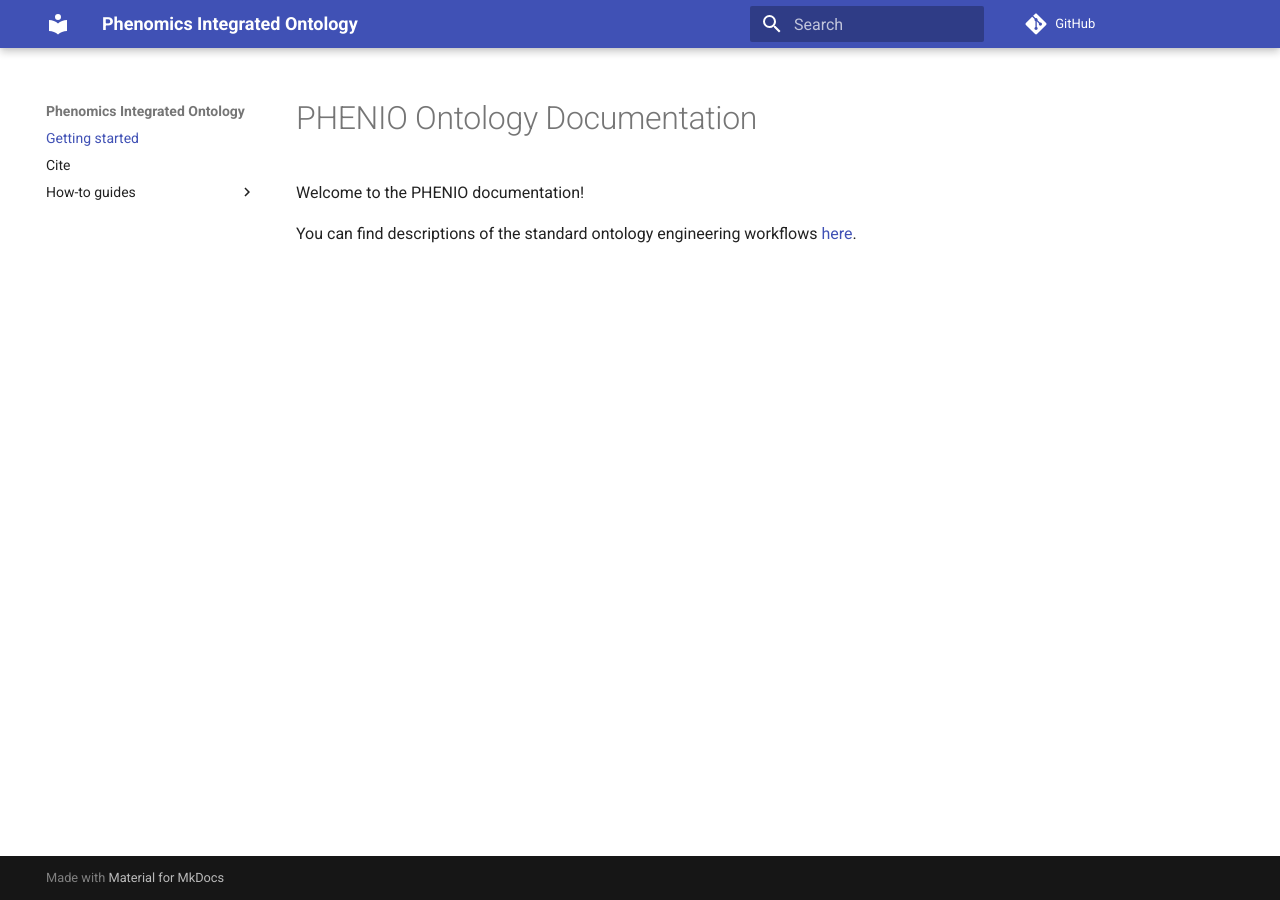
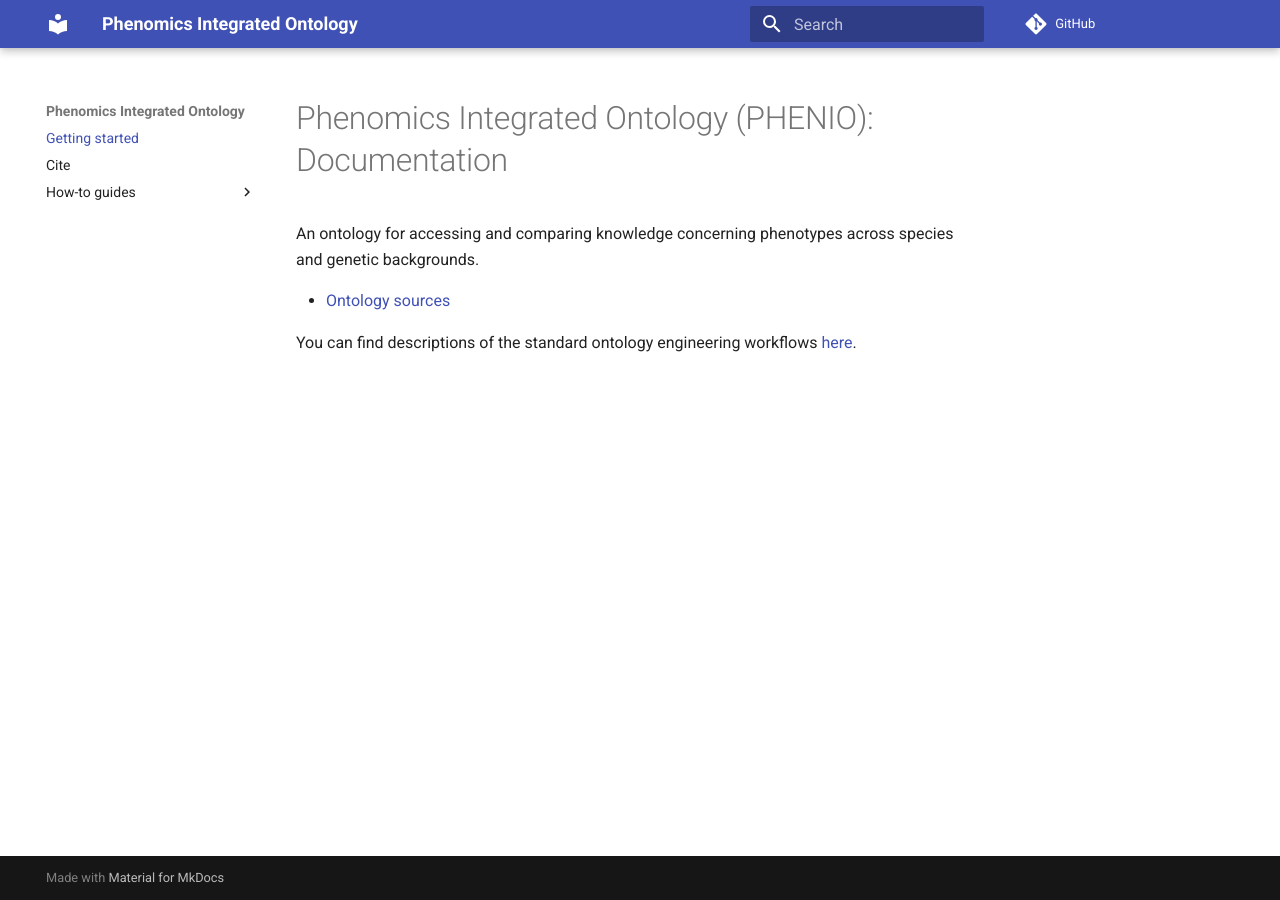
Before and after one commit to monarch-initiative/phenio, an MkDocs documentation site: the page built from docs/index.md, in a window 1280 px wide. Built offline with MkDocs 1.6.1 and Material for MkDocs 9.7.7, drawn with Linux system fonts in a browser that asks for light colours; comment, search, counter and statistics services are not loaded.

Commit message:
Update index.md

```diff
--- a/docs/index.md
+++ b/docs/index.md
@@ -1,7 +1,9 @@
-# PHENIO Ontology Documentation
+# Phenomics Integrated Ontology (PHENIO): Documentation
 
 [//]: # "This file is meant to be edited by the ontology maintainer."
 
-Welcome to the PHENIO documentation!
+An ontology for accessing and comparing knowledge concerning phenotypes across species and genetic backgrounds.
+
+- [Ontology sources](odk-workflows/RepositoryFileStructure.md)
 
 You can find descriptions of the standard ontology engineering workflows [here](odk-workflows/index.md).
```
